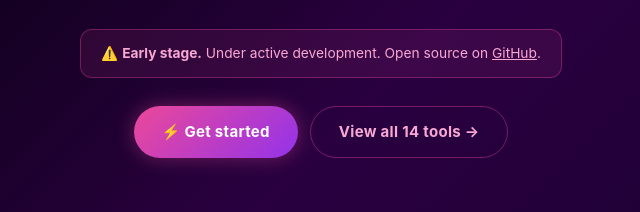
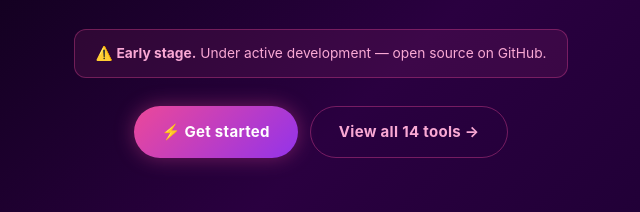
Before and after one commit to xiaoyanfeifei/obsidian-ai-mcp, a website: page docs/index.html in a window 1280 px wide. Shown: the part 542-754 px from the top of the page, 319-959 px from the left. Drawn offline with Linux system fonts and the light colour scheme.

Commit message:
style: reformat hero warning badge text
Co-Authored-By: Claude Sonnet 4.6 <noreply@anthropic.com>

```diff
--- a/docs/index.html
+++ b/docs/index.html
@@ -541,7 +541,7 @@
   <p>obsidian-ai-mcp is an MCP server that gives Claude direct access to your vault — search, read, write, and manage notes using natural language. Your files stay local, always.</p>
 
   <div class="warn-box">
-    ⚠️ <strong>Early stage.</strong> Under active development. Open source on <a href="https://github.com/xiaoyanfeifei/obsidian-ai-mcp" style="color:var(--pink-light);text-decoration:underline;">GitHub</a>.
+    ⚠️ <strong>Early stage.</strong> Under active development — open source on GitHub.
   </div>
 
   <div class="hero-actions">
```
